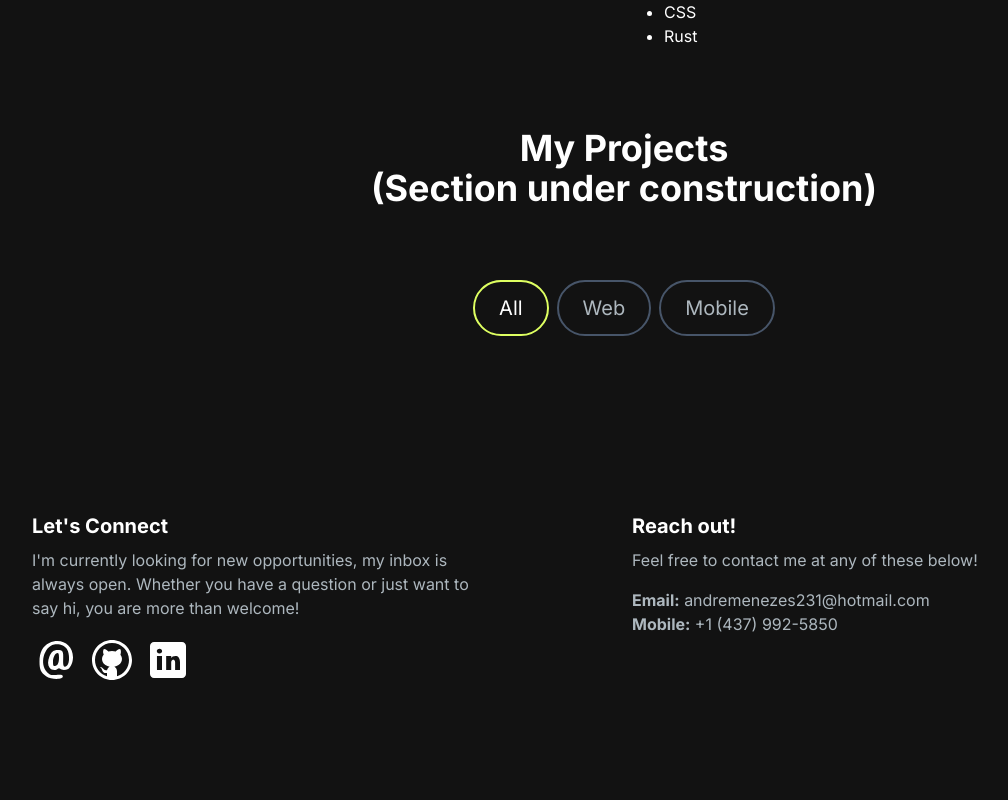
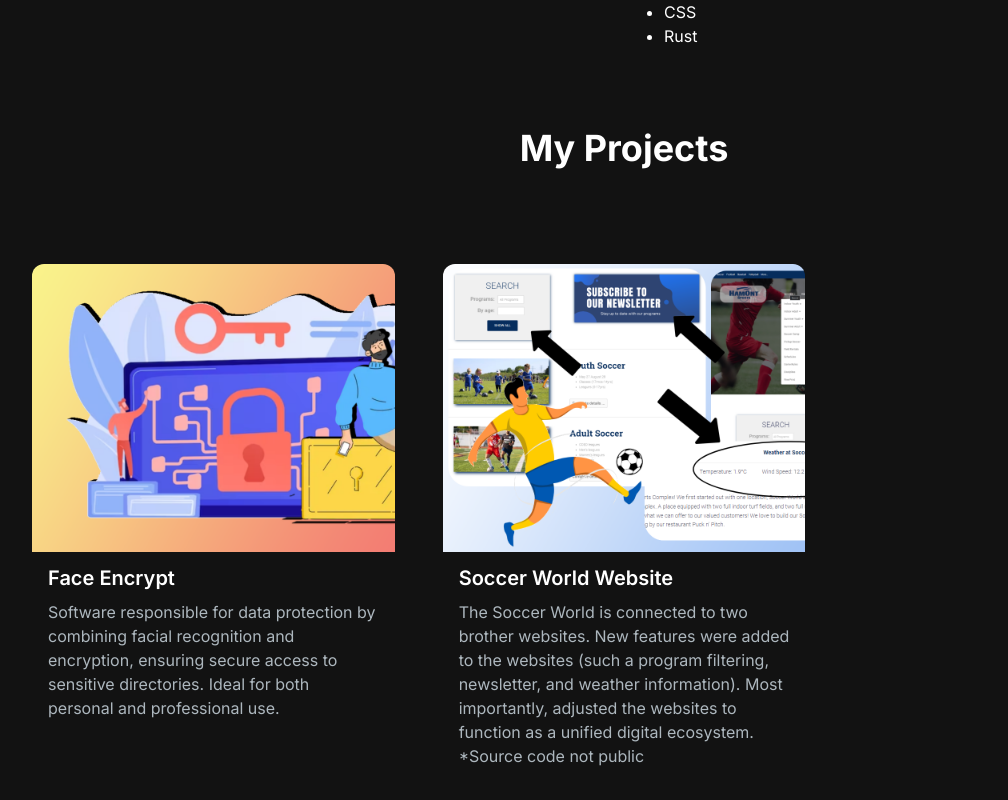
Before and after one commit to AMenezes2311/website, a Next.js app in the folder nextjs-portfolio-main/: page / in a window 1280 px wide. Shown: the part 1280-2080 px from the top of the page, without its empty margins (16-1024 px from the left). Built offline with nearby package versions, Linux system fonts and the light colour scheme.

Commit message:
Projects
Projects were added in this commit

```diff
--- a/nextjs-portfolio-main/src/app/components/ProjectCard.jsx
+++ b/nextjs-portfolio-main/src/app/components/ProjectCard.jsx
@@ -7,7 +7,7 @@ const ProjectCard = ({ imgUrl, title, description, gitUrl, previewUrl }) => {
     <div>
       <div
         className="h-52 md:h-72 rounded-t-xl relative group"
-        style={{ background: `url(${imgUrl})`, backgroundSize: "cover" }}
+        style={{ background: `url(${imgUrl})`, backgroundSize: "cover", backgroundRepeat: "no-repeat" }}
       >
         <div className="overlay items-center justify-center absolute top-0 left-0 w-full h-full bg-[#181818] bg-opacity-0 hidden group-hover:flex group-hover:bg-opacity-80 transition-all duration-500 ">
           <Link
--- a/nextjs-portfolio-main/src/app/components/ProjectsSection.jsx
+++ b/nextjs-portfolio-main/src/app/components/ProjectsSection.jsx
@@ -5,6 +5,28 @@ import ProjectTag from "./ProjectTag";
 import { motion, useInView } from "framer-motion";
 
 const projectsData = [
+  {
+    id: 1,
+    title: "Face Encrypt",
+    description: `Software responsible for data protection by combining facial recognition and encryption,
+    ensuring secure access to sensitive directories. Ideal for both personal and professional use.`,
+    image: "/images/projects/1.png",
+    tag: ["All"],
+    gitUrl: "/",
+    previewUrl: "/",
+  },
+  {
+    id: 2,
+    title: "Soccer World Website",
+    description: `The Soccer World is connected to two brother websites. New features were added to the websites
+    (such a program filtering, newsletter, and weather information). Most importantly, adjusted the websites to function as a unified
+    digital ecosystem.\n
+    *Source code not public`,
+    image: "/images/projects/2.png",
+    tag: ["All"],
+    gitUrl: "/",
+    previewUrl: "/",
+  },
 ];
 
 const ProjectsSection = () => {
@@ -28,9 +50,10 @@ const ProjectsSection = () => {
   return (
     <section id="projects">
       <h2 className="text-center text-4xl font-bold text-white mt-4 mb-8 md:mb-12">
-        My Projects <br></br>(Section under construction)
+        My Projects
       </h2>
       <div className="text-white flex flex-row justify-center items-center gap-2 py-6">
+        {/*
         <ProjectTag
           onClick={handleTagChange}
           name="All"
@@ -46,6 +69,7 @@ const ProjectsSection = () => {
           name="Mobile"
           isSelected={tag === "Mobile"}
         />
+        */}
       </div>
       <ul ref={ref} className="grid md:grid-cols-3 gap-8 md:gap-12">
         {filteredProjects.map((project, index) => (
```
Also changed, not shown: nextjs-portfolio-main/public/images/projects/1.png, nextjs-portfolio-main/public/images/projects/2.png.
